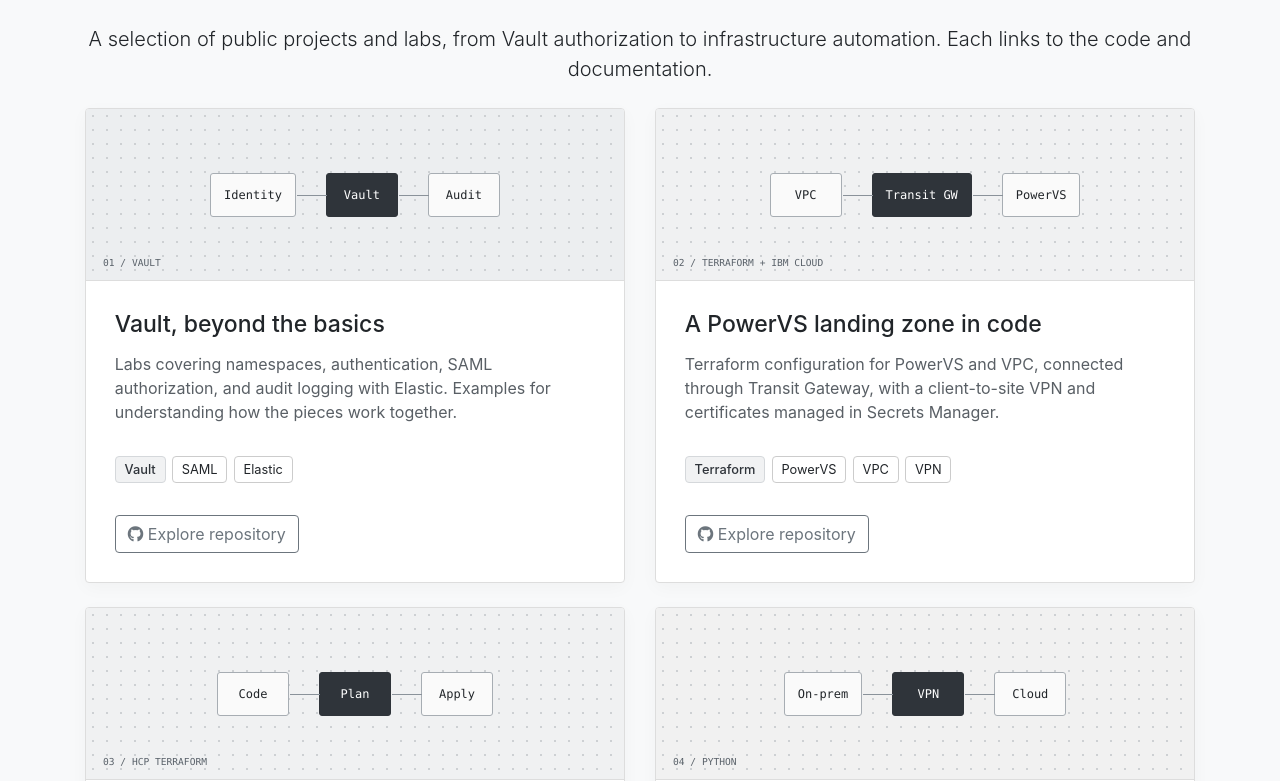
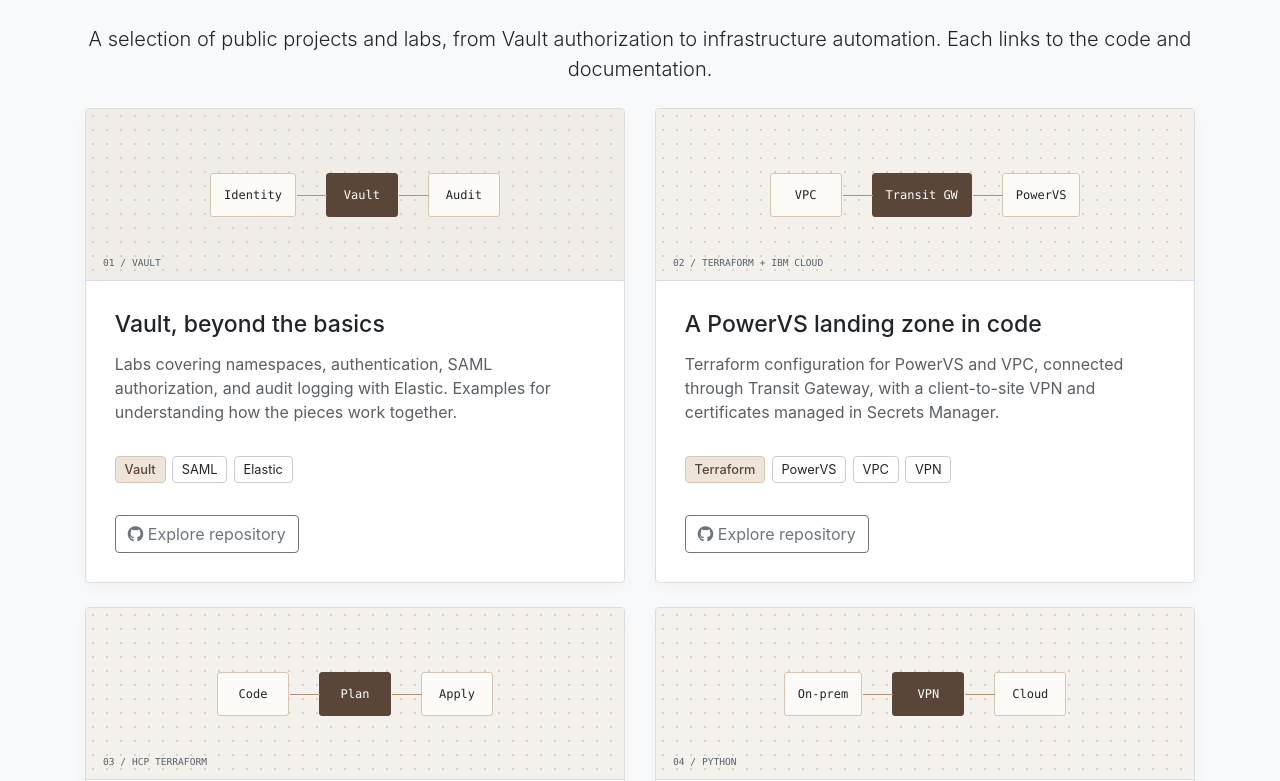
Before and after one commit to nikitastetskiy/portfolio, a React (Vite) app in the folder app/: page / in a window 1280 px wide. Shown: the part 3679-4460 px from the top of the page. Built offline with nearby package versions, Linux system fonts and the light colour scheme.

Commit message:
Add restrained light coffee accents

```diff
--- a/app/src/enhancements.css
+++ b/app/src/enhancements.css
@@ -312,10 +312,12 @@
   }
 }
 
-/* Neutral accents keep the emphasis on content and the original grayscale layout. */
+/* Light coffee accents add warmth to the original grayscale layout. */
 :root {
-  --portfolio-accent-surface: #f1f2f3;
-  --portfolio-ink: #2f343a;
+  --portfolio-accent-surface: #eee5da;
+  --portfolio-accent-border: #d7c5b2;
+  --portfolio-accent: #b49374;
+  --portfolio-ink: #594638;
 }
 .language-link {
   color: #666 !important;
@@ -324,7 +326,7 @@
 .skill-tags .tag-highlight {
   background: var(--portfolio-accent-surface);
   color: var(--portfolio-ink);
-  border-color: #d5d8db;
+  border-color: var(--portfolio-accent-border);
   font-weight: 500;
 }
 .project-card {
@@ -346,16 +348,16 @@
   position: relative;
   display: grid;
   place-items: center;
-  background-color: #f0f1f2;
-  background-image: radial-gradient(#cdd0d3 0.9px, transparent 0.9px);
+  background-color: #f4f1ed;
+  background-image: radial-gradient(#d9d1c7 0.9px, transparent 0.9px);
   background-size: 14px 14px;
   border-bottom: 1px solid #ddd;
 }
 .security .project-visual {
-  background-color: #eceef0;
+  background-color: #f0ede8;
 }
 .architecture .project-visual {
-  background-color: #f1f1f1;
+  background-color: #f5f2ed;
 }
 .project-diagram {
   display: flex;
@@ -370,9 +372,9 @@
     monospace;
   min-width: 72px;
   padding: 12px 13px;
-  border: 1px solid #a7adb3;
+  border: 1px solid var(--portfolio-accent-border);
   border-radius: 3px;
-  background: #fafafa;
+  background: #fdfbf8;
   text-align: center;
 }
 .diagram-node + .diagram-node {
@@ -382,7 +384,7 @@
   position: absolute;
   content: '';
   width: 30px;
-  border-top: 1px solid #8a929a;
+  border-top: 1px solid var(--portfolio-accent);
   top: 50%;
   right: 100%;
 }
@@ -425,7 +427,7 @@
   left: 0;
   height: 2px;
   width: 36px;
-  background: #a7adb3;
+  background: var(--portfolio-accent);
 }
 .qualification-entry + .qualification-entry {
   padding-top: 1.5rem;
```
